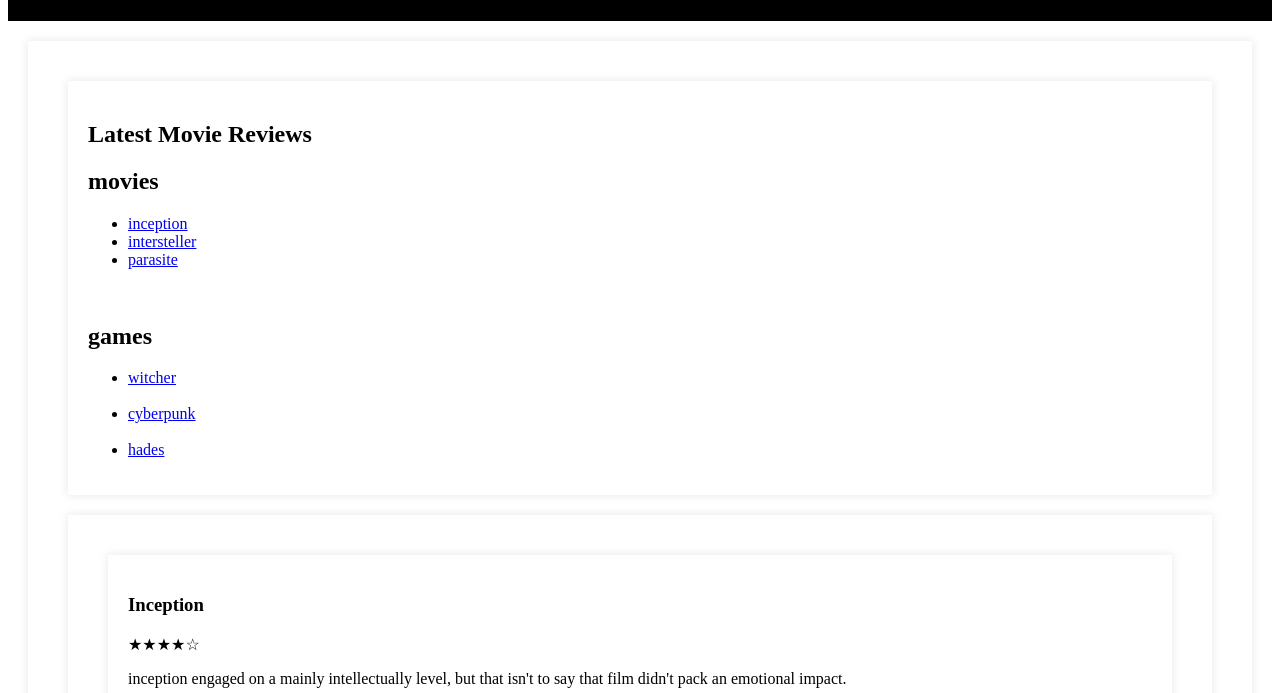
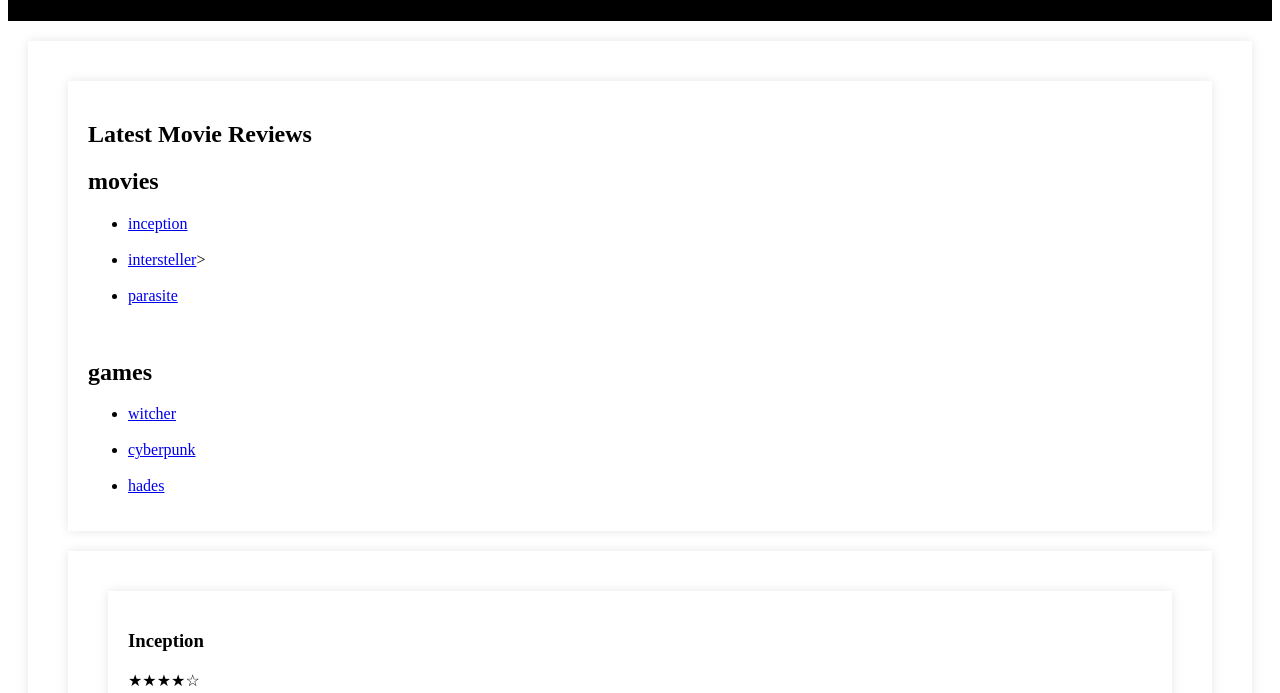
Before and after one commit to mohammed-umarfarooq/web, a plain HTML site: page index.html in a window 1280 px wide. Shown: the part 107-800 px from the top of the page. Drawn offline with Linux system fonts and the light colour scheme.

Commit message:
Update index.html

```diff
--- a/index.html
+++ b/index.html
@@ -32,8 +32,8 @@
         <h2>movies</h2>
         <ul>
 
-     <li>   <a href="#inception">inception</a><br></li>
-      <li> <a href="#intersteller">intersteller</a><br></li>
+     <li>   <a href="#inception">inception</a></li><br>
+      <li> <a href="#intersteller">intersteller</a>></li> <br>
        <li><a href="#parasite">parasite</a></ul></li> <br>
 
        <h2>games</h2>
```
